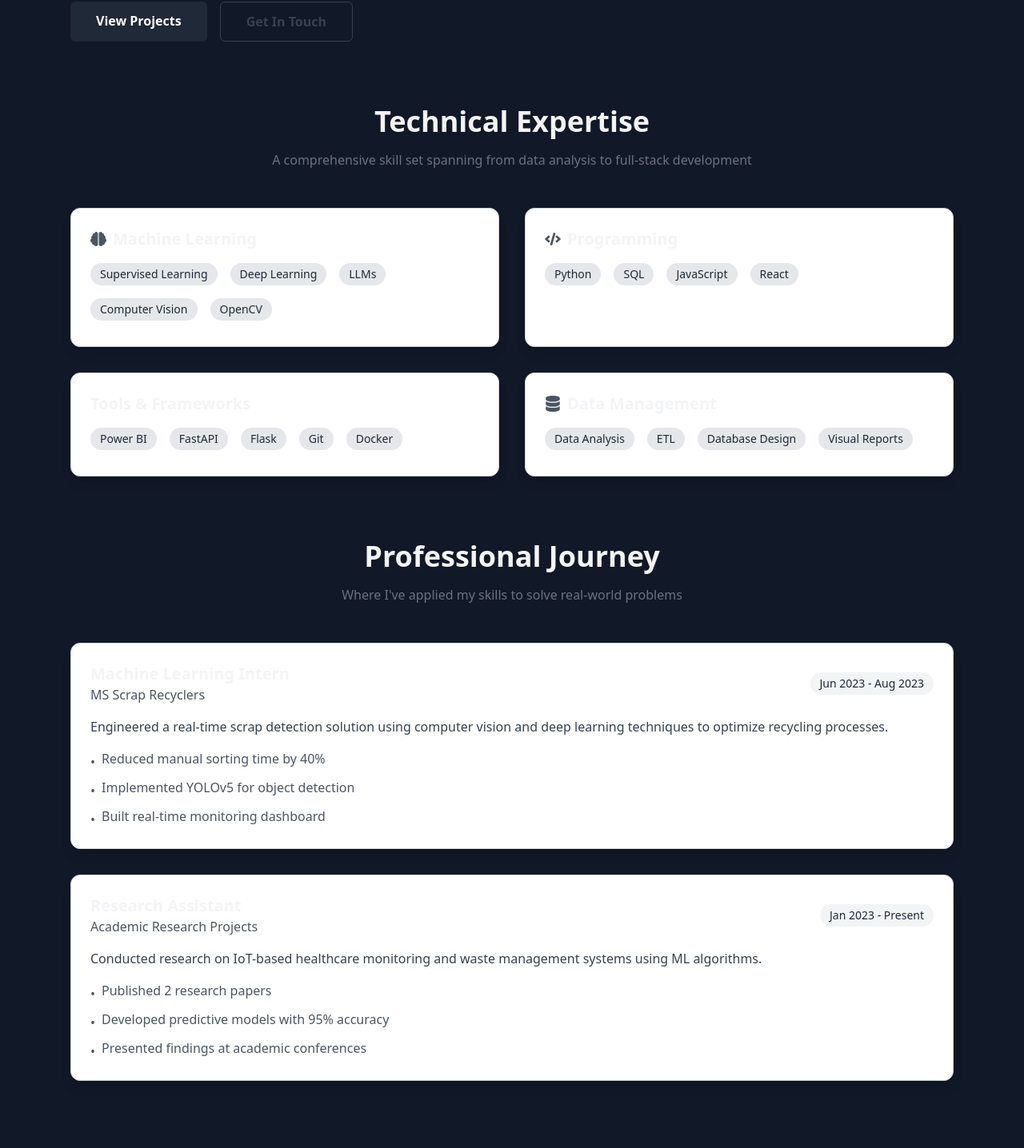
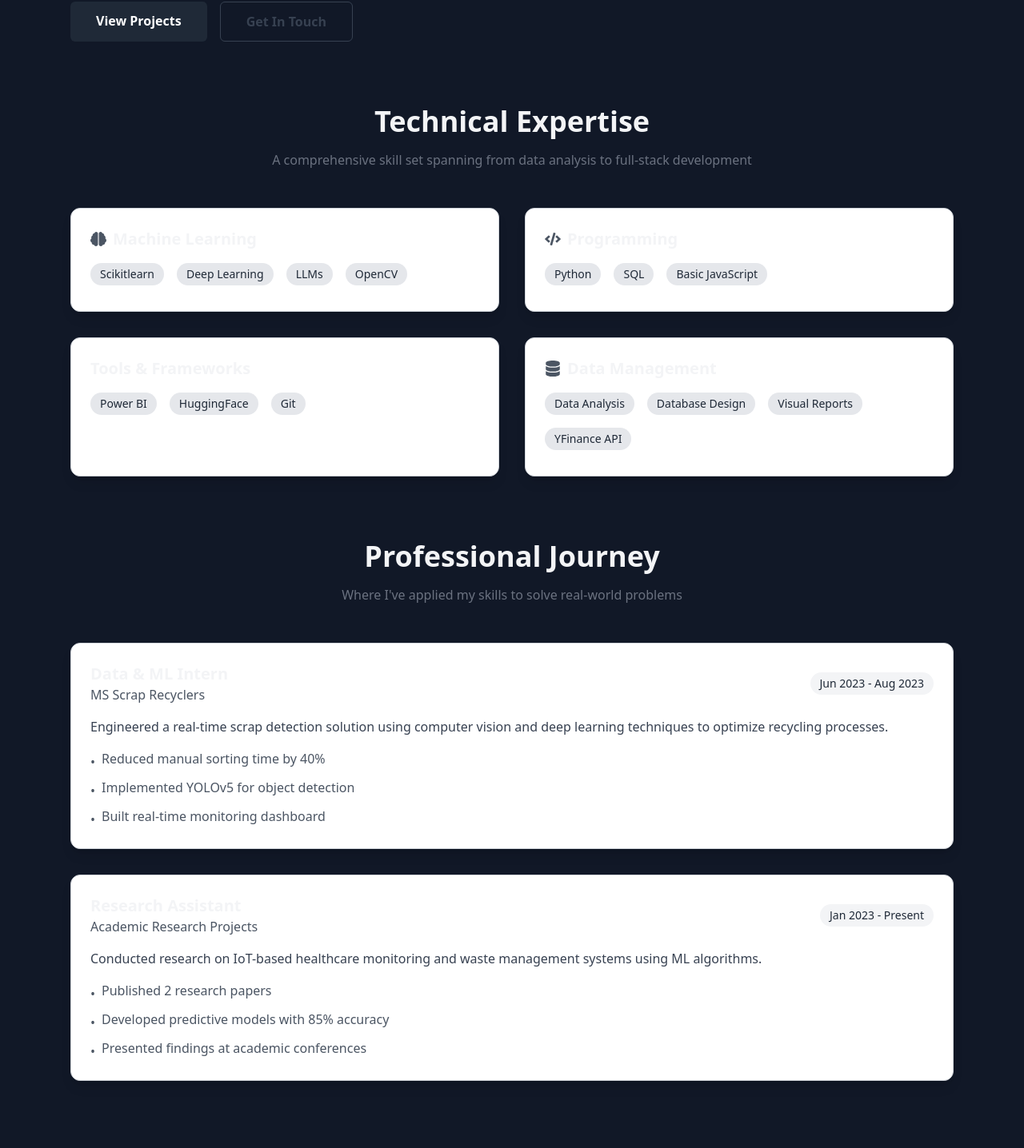
Before and after one commit to mohammed-ghouse-99/portfolio, a React (Vite) app: page / in a window 1280 px wide. Shown: the part 953-2389 px from the top of the page at 80% size. Built offline with nearby package versions, Linux system fonts and the light colour scheme.

Commit message:
Add AI Portfolio Recruiter Bot and update resume

```diff
--- a/src/index.jsx
+++ b/src/index.jsx
@@ -25,16 +25,16 @@ I'm fascinated by how AI can support human creativity — for me it's like havin
 
   // Expanded skills with categories
   technicalSkills: {
-    "Machine Learning": ["Supervised Learning", "Deep Learning", "LLMs", "Computer Vision", "OpenCV"],
-    "Programming": ["Python", "SQL", "JavaScript", "React"],
-    "Tools & Frameworks": ["Power BI", "FastAPI", "Flask", "Git", "Docker"],
-    "Data Management": ["Data Analysis", "ETL", "Database Design", "Visual Reports"]
+    "Machine Learning": ["Scikitlearn", "Deep Learning", "LLMs", "OpenCV"],
+    "Programming": ["Python", "SQL", "Basic JavaScript"],
+    "Tools & Frameworks": ["Power BI", "HuggingFace", "Git"],
+    "Data Management": ["Data Analysis", "Database Design", "Visual Reports", "YFinance API"],
   },
 
   // Experience section
   experience: [
     {
-      role: "Machine Learning Intern",
+      role: "Data & ML Intern",
       company: "MS Scrap Recyclers",
       duration: "Jun 2023 - Aug 2023",
       description: "Engineered a real-time scrap detection solution using computer vision and deep learning techniques to optimize recycling processes.",
@@ -45,7 +45,7 @@ I'm fascinated by how AI can support human creativity — for me it's like havin
       company: "Academic Research Projects",
       duration: "Jan 2023 - Present",
       description: "Conducted research on IoT-based healthcare monitoring and waste management systems using ML algorithms.",
-      achievements: ["Published 2 research papers", "Developed predictive models with 95% accuracy", "Presented findings at academic conferences"]
+      achievements: ["Published 2 research papers", "Developed predictive models with 85% accuracy", "Presented findings at academic conferences"]
     }
   ],
 
@@ -54,27 +54,19 @@ I'm fascinated by how AI can support human creativity — for me it's like havin
     {
       degree: "Bachelor of Technology",
       field: "Computer Science & Engineering",
-      institution: "XYZ University",
-      duration: "2021 - 2025",
-      grade: "CGPA: 8.5/10",
-      highlights: ["Specialized in AI & ML", "Coursework in Data Structures, Algorithms, Statistics"]
+      institution: "Lords Institute of Engineering & Technology",
+      duration: "2023 - 2027",
+      grade: "CGPA: 8.0/10",
     }
   ],
 
-  // Certifications
-  certifications: [
-    "Deep Learning Specialization - Coursera",
-    "Machine Learning A-Z - Udemy",
-    "AWS Certified Cloud Practitioner",
-    "Google Data Analytics Professional Certificate"
-  ],
 
   // Stats/Counter section
   stats: [
     { label: "Projects Completed", value: "15+" },
     { label: "Research Papers", value: "2" },
     { label: "Hackathon Wins", value: "3" },
-    { label: "Technologies", value: "12+" }
+    { label: "Technologies", value: "5+" }
   ],
 
   // Featured projects (keep existing plus new)
```
